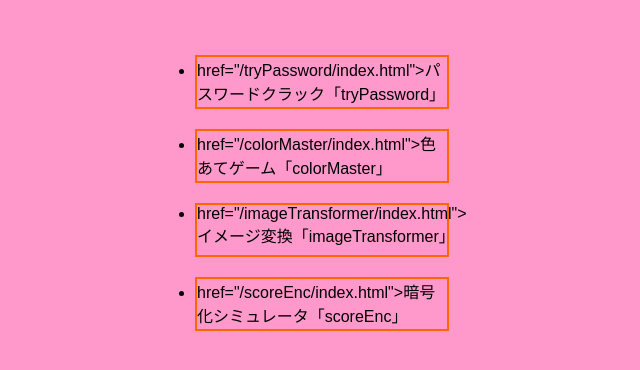
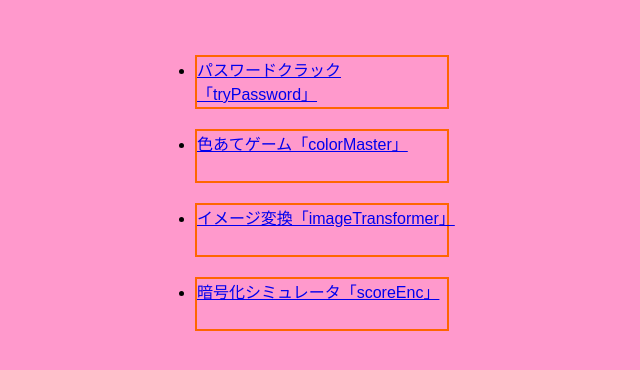
Before and after one commit to m-kawarada/information_study, a plain HTML site: page index.html in a window 1280 px wide. Shown: the part 80-450 px from the top of the page, without its empty margins (338-978 px from the left). Drawn offline with Linux system fonts and the light colour scheme.

Commit message:
Update index.html

```diff
--- a/index.html
+++ b/index.html
@@ -29,10 +29,10 @@
 <body>
     <h1>情報Ⅰ学習用App</h1>
     <ul>
-        <li><a> href="/tryPassword/index.html">パスワードクラック「tryPassword」</a></li>
-        <li><a> href="/colorMaster/index.html">色あてゲーム「colorMaster」</a></li>
-        <li><a> href="/imageTransformer/index.html">イメージ変換「imageTransformer」</a></li>
-        <li><a> href="/scoreEnc/index.html">暗号化シミュレータ「scoreEnc」</a></li>
+        <li><a href="/tryPassword/index.html">パスワードクラック「tryPassword」</a></li>
+        <li><a href="/colorMaster/index.html">色あてゲーム「colorMaster」</a></li>
+        <li><a href="/imageTransformer/index.html">イメージ変換「imageTransformer」</a></li>
+        <li><a href="/scoreEnc/index.html">暗号化シミュレータ「scoreEnc」</a></li>
     </ul>
 </body>
 </html>
```
